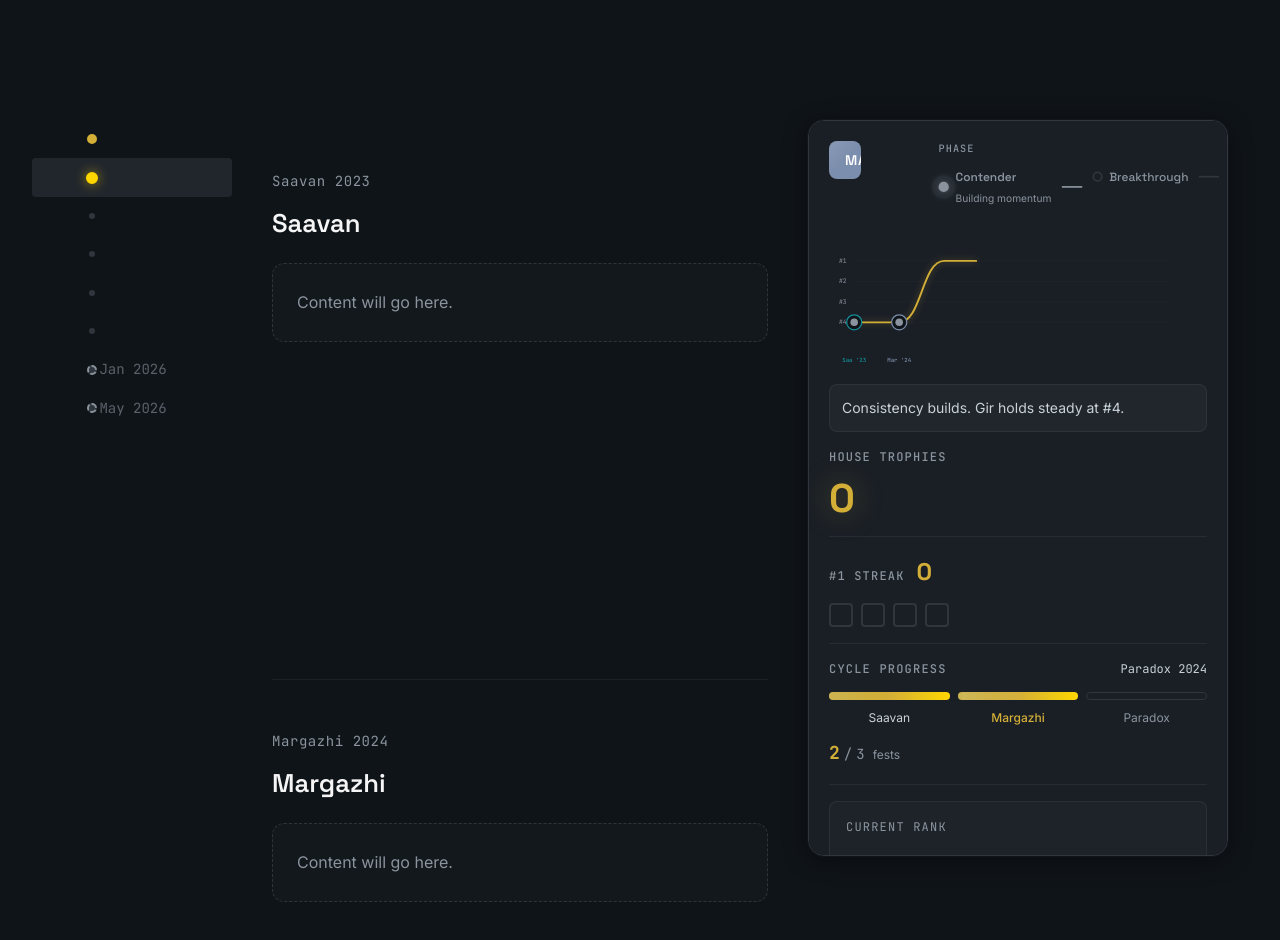
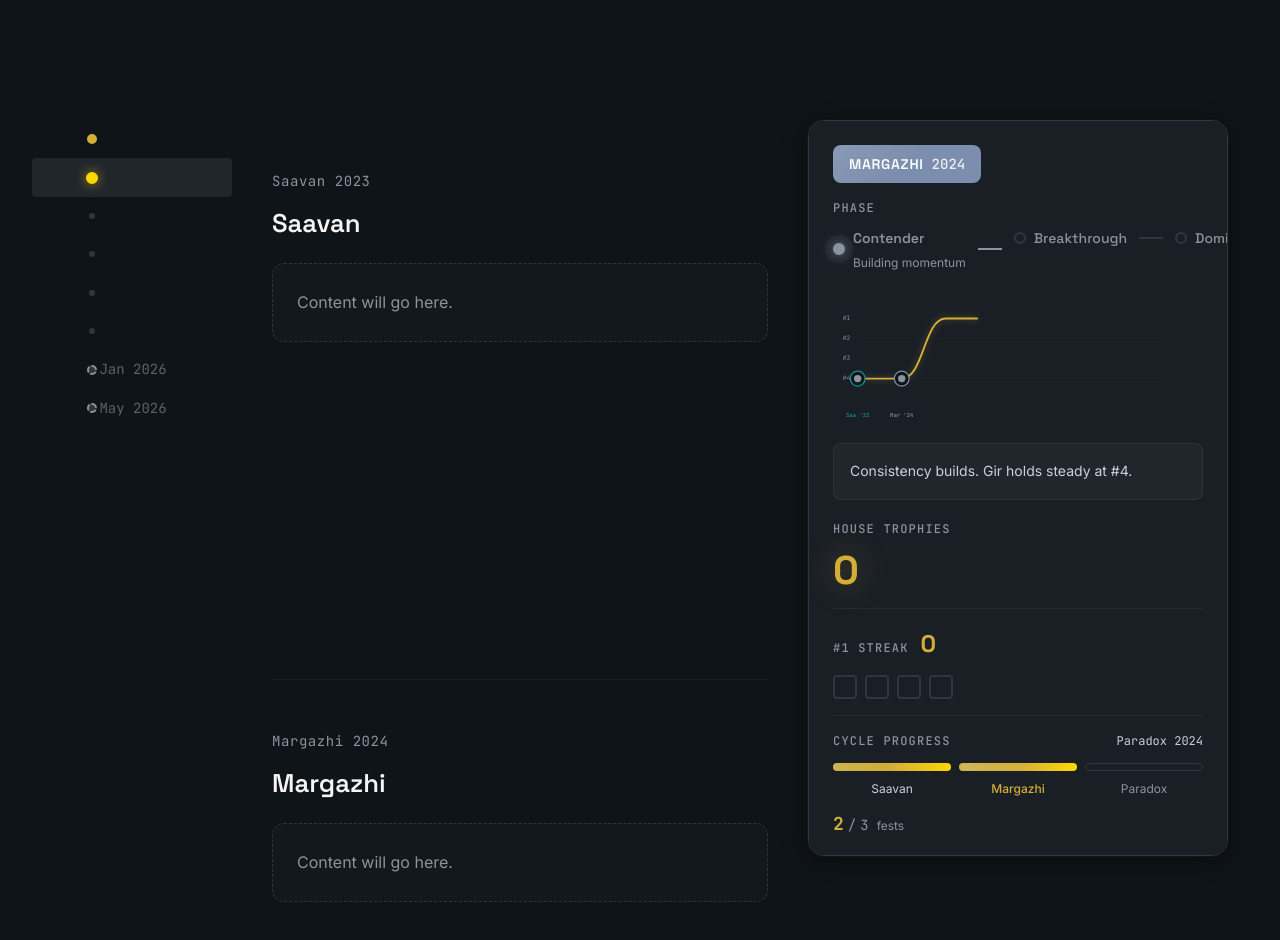
Before and after one commit to r34l-rudr44/gir-timeline, a React (Vite) app: page / in a window 1280 px wide. Shown: the part 720-1660 px from the top of the page. Built offline with nearby package versions, Linux system fonts and the light colour scheme.

Commit message:
Fix dashboard card alignment and layout: proper spacing, PhaseIndicator positioning, overflow handling

```diff
--- a/src/components/Timeline/Timeline.module.css
+++ b/src/components/Timeline/Timeline.module.css
@@ -261,10 +261,10 @@
   background: var(--bg-elevated);
   border-radius: var(--radius-xl);
   border: 1px solid var(--border-subtle);
-  padding: var(--space-5);
+  padding: var(--space-6);
   display: flex;
   flex-direction: column;
-  gap: var(--space-4);
+  gap: var(--space-5);
   box-shadow:
     0 4px 24px rgba(0, 0, 0, 0.4),
     0 0 0 1px rgba(255, 255, 255, 0.03);
@@ -273,8 +273,10 @@
   max-width: 420px;
   max-height: calc(100vh - var(--space-16));
   overflow-y: auto;
+  overflow-x: hidden;
   position: sticky;
   top: var(--space-8);
+  align-self: start;
 }
 
 .dashboardCard.phaseTransition {
@@ -293,27 +295,81 @@
   display: flex;
   justify-content: space-between;
   align-items: flex-start;
-  gap: var(--space-3);
+  gap: var(--space-4);
+  flex-wrap: wrap;
+  margin-bottom: var(--space-2);
 }
 
 .dashboardPhase {
   flex-shrink: 0;
-  margin-top: 0;
-  transform: scale(0.85);
-  transform-origin: top right;
+  align-self: flex-start;
+  min-width: 0;
+}
+
+.dashboardPhase > * {
+  display: flex;
+  flex-direction: column;
+  gap: var(--space-2);
+}
+
+.dashboardPhase :global(.label) {
+  font-size: 10px;
+  margin-bottom: 0;
+}
+
+.dashboardPhase :global(.phases) {
+  gap: var(--space-1);
+}
+
+.dashboardPhase :global(.phase) {
+  gap: var(--space-1);
+}
+
+.dashboardPhase :global(.dot) {
+  width: 8px;
+  height: 8px;
+  border-width: 1.5px;
+}
+
+.dashboardPhase :global(.name) {
+  font-size: 10px;
+  line-height: 1.2;
+}
+
+.dashboardPhase :global(.description) {
+  display: none;
+}
+
+.dashboardPhase :global(.connector) {
+  width: 10px;
+  height: 1px;
+  margin: 0 2px;
 }
 
 .dashboardChart {
-  padding-top: var(--space-2);
   flex-shrink: 0;
+  width: 100%;
+  overflow: hidden;
+  min-height: 0;
+}
+
+.dashboardChart :global(.container) {
+  max-width: 100%;
+  margin: 0;
+}
+
+.dashboardChart :global(svg) {
+  width: 100%;
+  height: auto;
 }
 
 .dashboardDescription {
-  padding: var(--space-3);
+  padding: var(--space-4);
   background: var(--bg-card);
   border-radius: var(--radius-md);
   border: 1px solid rgba(255, 255, 255, 0.06);
   flex-shrink: 0;
+  width: 100%;
 }
 
 .eventDescription {
@@ -321,6 +377,7 @@
   font-size: var(--text-sm);
   color: var(--text-secondary);
   line-height: 1.6;
+  margin: 0;
 }
 
 .dashboardStats {
@@ -328,6 +385,7 @@
   flex-direction: column;
   gap: var(--space-4);
   flex-shrink: 0;
+  width: 100%;
 }
 
 .statDivider {
```
